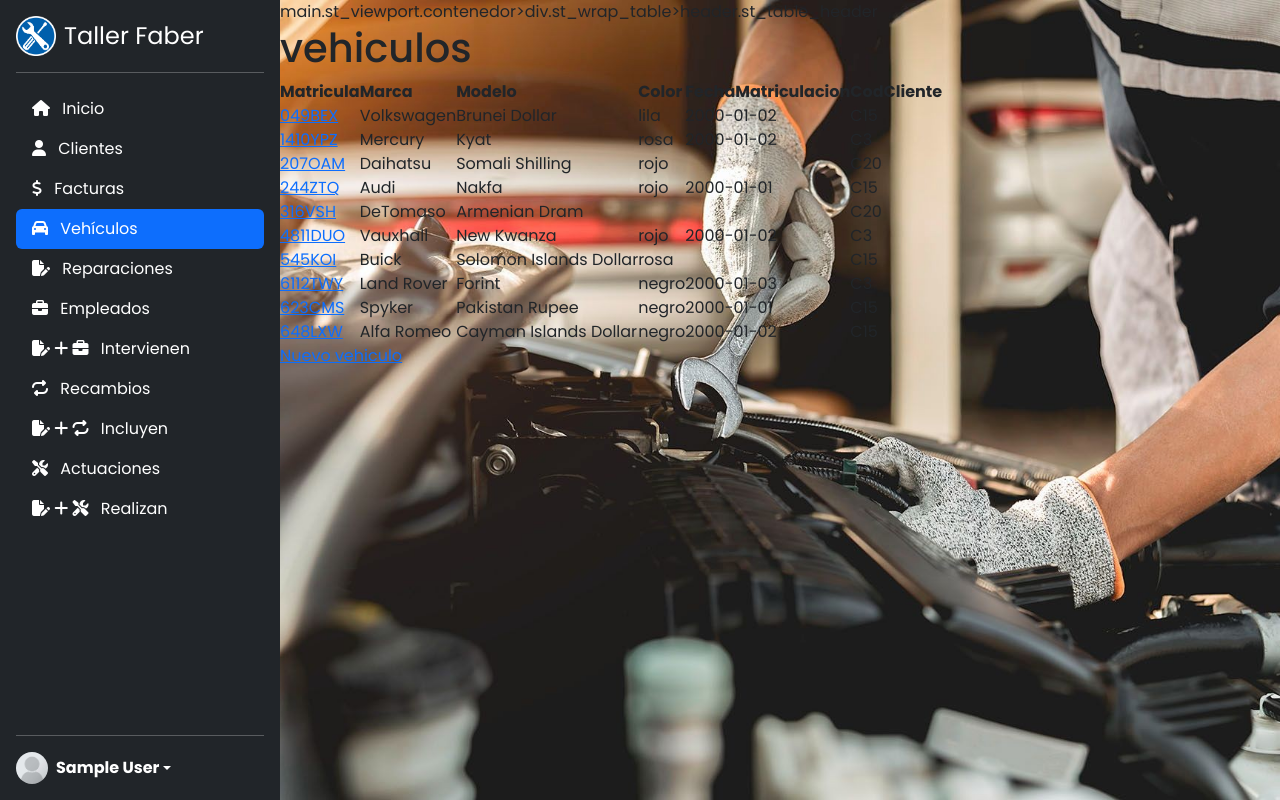
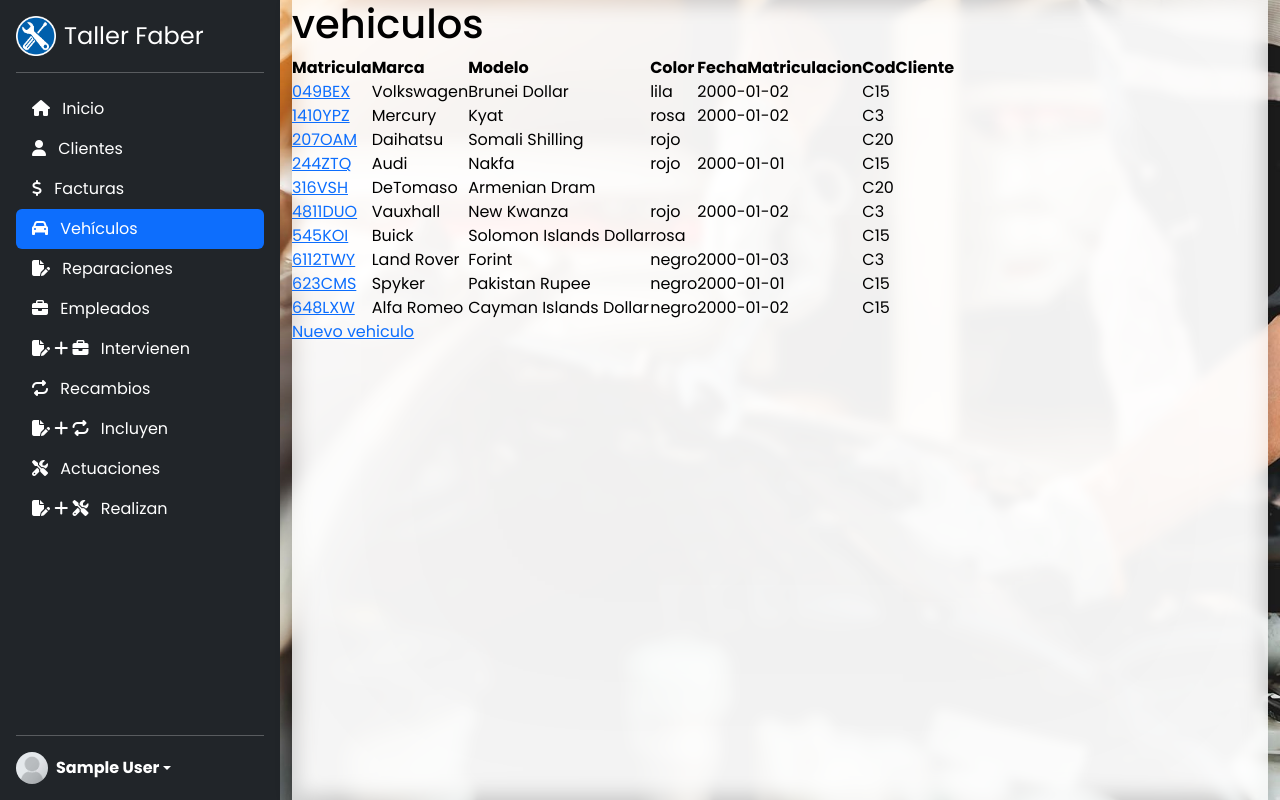
Before and after one commit to Cerbesus/tallerfabel, a PHP site: page /vehiculos/list.php in a window 1280 px wide. Run offline with PHP 8.4, Linux system fonts and the light colour scheme; the visitor is signed in with stand-in values (Sample User, id 1); data comes from the database, SQL or seed files in the repository.

Commit message:
fondo blanco

```diff
--- a/vehiculos/list.php
+++ b/vehiculos/list.php
@@ -37,7 +37,7 @@ $conn = null;
 </head>
 <body>
     <!-- Barra de navegación -->
-    <div class="d-flex flex-column flex-shrink-0 p-3 text-white bg-dark" style="width: 280px; min-height: 100vh;">
+  <div class="d-flex flex-column flex-shrink-0 p-3 text-white bg-dark" style="width: 280px; min-height: 100vh;">
     <a href="#" class="d-flex align-items-center mb-3 mb-md-0 me-md-auto text-white text-decoration-none">
       <img class="bi me-2" width="40" height="40" src="../img/logo.png" alt="">
       <span class="fs-4">Taller Faber</span>
@@ -130,8 +130,10 @@ $conn = null;
       </ul>
     </div>
   </div>
-    <div.main.container>main.st_viewport.contenedor>div.st_wrap_table>header.st_table_header <h1>vehiculos</h1>
-    <table>
+    <div class="main container">
+      <main class="st_viewport contenedor">
+      <h1>vehiculos</h1>
+      <table>
         <tr>
             <th>Matricula</th>
             <th>Marca</th>
@@ -153,7 +155,9 @@ $conn = null;
                 <td><?=$vehiculo['CodCliente']?></td>
             </tr>
         <?php endforeach; ?>
-    </table>
-    <a href="form.php">Nuevo vehiculo</a>
+      </table>
+      <a href="form.php">Nuevo vehiculo</a>
+      </main>
+    </div>
 </body>
 </html>
--- a/vehiculos/show.php
+++ b/vehiculos/show.php
@@ -133,6 +133,8 @@ $conn = null;
       </ul>
     </div>
   </div>
+  <div class="main-container">
+    <main class="st_viewport contenedor">
       <h1>vehiculos</h1>
       <p>Matricula: <?=$vehiculo['Matricula'] ?></p>
       <p>Marca: <?=$vehiculo['Marca'] ?></p>
@@ -150,5 +152,7 @@ $conn = null;
       <p>
           <a href="delete.php?Matricula=<?=$vehiculo['Matricula']?>">Eliminar</a>
       </p>
+    </main>
+  </div>
 </body>
 </html>
```
Lines whose indentation alone changed are shown as unchanged.
